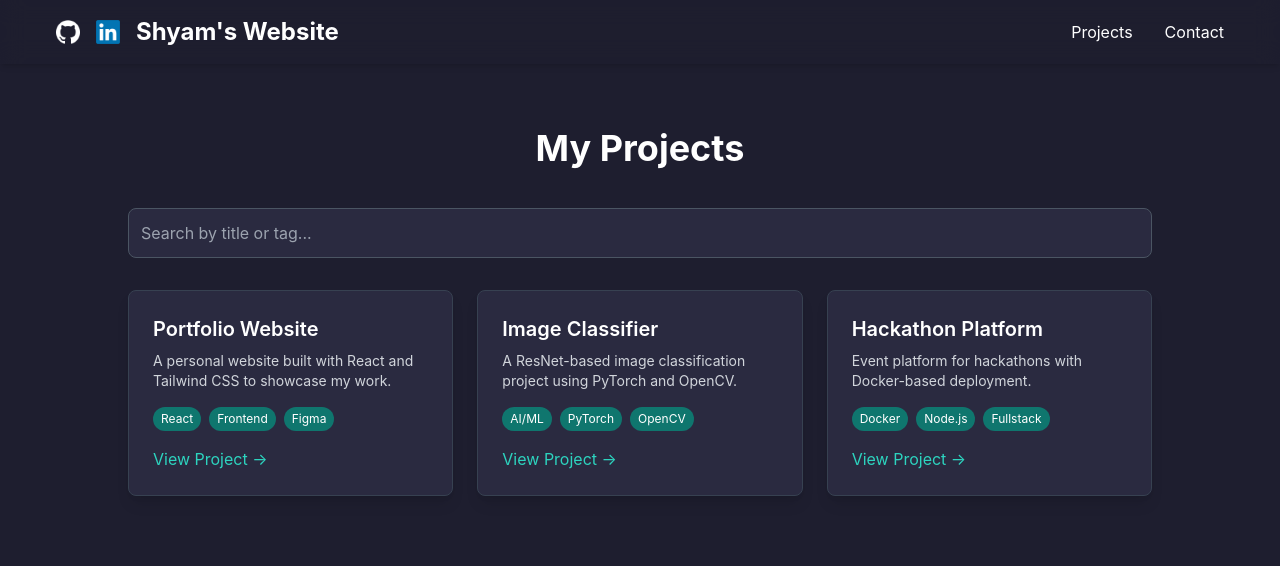
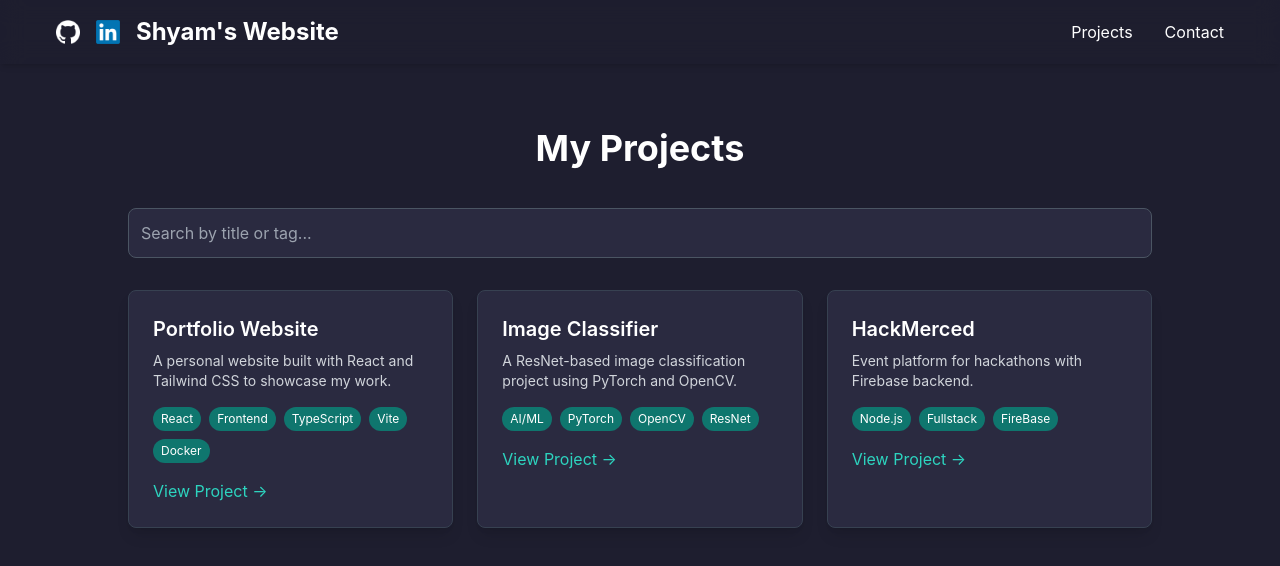
Before and after one commit to Shyam-723/portfolio-website, a React (Vite) app: page /projects in a window 1280 px wide. Shown: the top 566 px of the page. Built offline with nearby package versions, Linux system fonts and the light colour scheme.

Commit message:
updated project links

```diff
--- a/src/pages/Projects.tsx
+++ b/src/pages/Projects.tsx
@@ -12,19 +12,19 @@ const projects: Project[] = [
   {
     title: 'Portfolio Website',
     description: 'A personal website built with React and Tailwind CSS to showcase my work.',
-    tags: ['React', 'Frontend', 'Figma'],
-    link: 'https://github.com/yourname/portfolio-site'
+    tags: ['React', 'Frontend', 'TypeScript', 'Vite', 'Docker'],
+    link: 'https://github.com/Shyam-723/portfolio-website'
   },
   {
     title: 'Image Classifier',
     description: 'A ResNet-based image classification project using PyTorch and OpenCV.',
-    tags: ['AI/ML', 'PyTorch', 'OpenCV'],
+    tags: ['AI/ML', 'PyTorch', 'OpenCV', 'ResNet'],
     link: 'https://github.com/yourname/image-classifier'
   },
   {
-    title: 'Hackathon Platform',
-    description: 'Event platform for hackathons with Docker-based deployment.',
-    tags: ['Docker', 'Node.js', 'Fullstack'],
+    title: 'HackMerced',
+    description: 'Event platform for hackathons with Firebase backend.',
+    tags: ['Node.js', 'Fullstack', 'FireBase'],
     link: 'https://github.com/yourname/hackathon-platform'
   },
   // Add more projects here...
```
